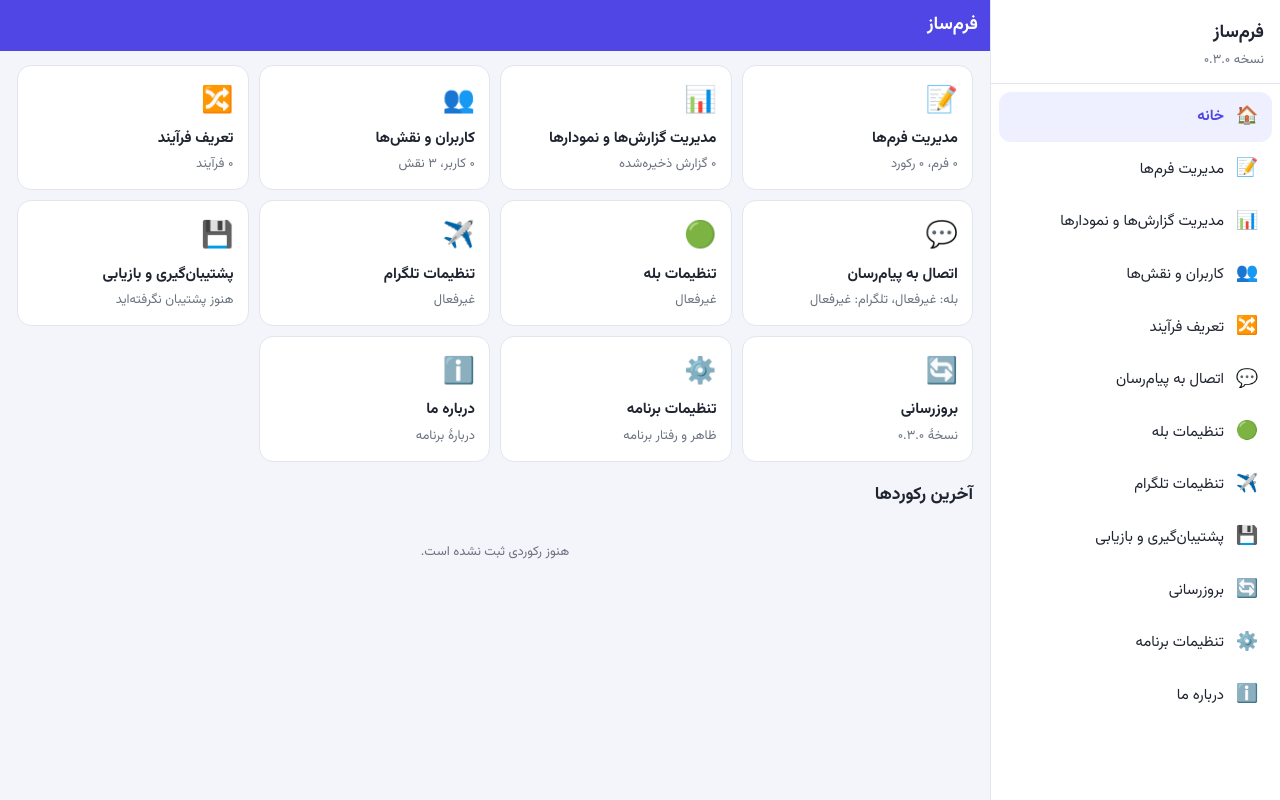
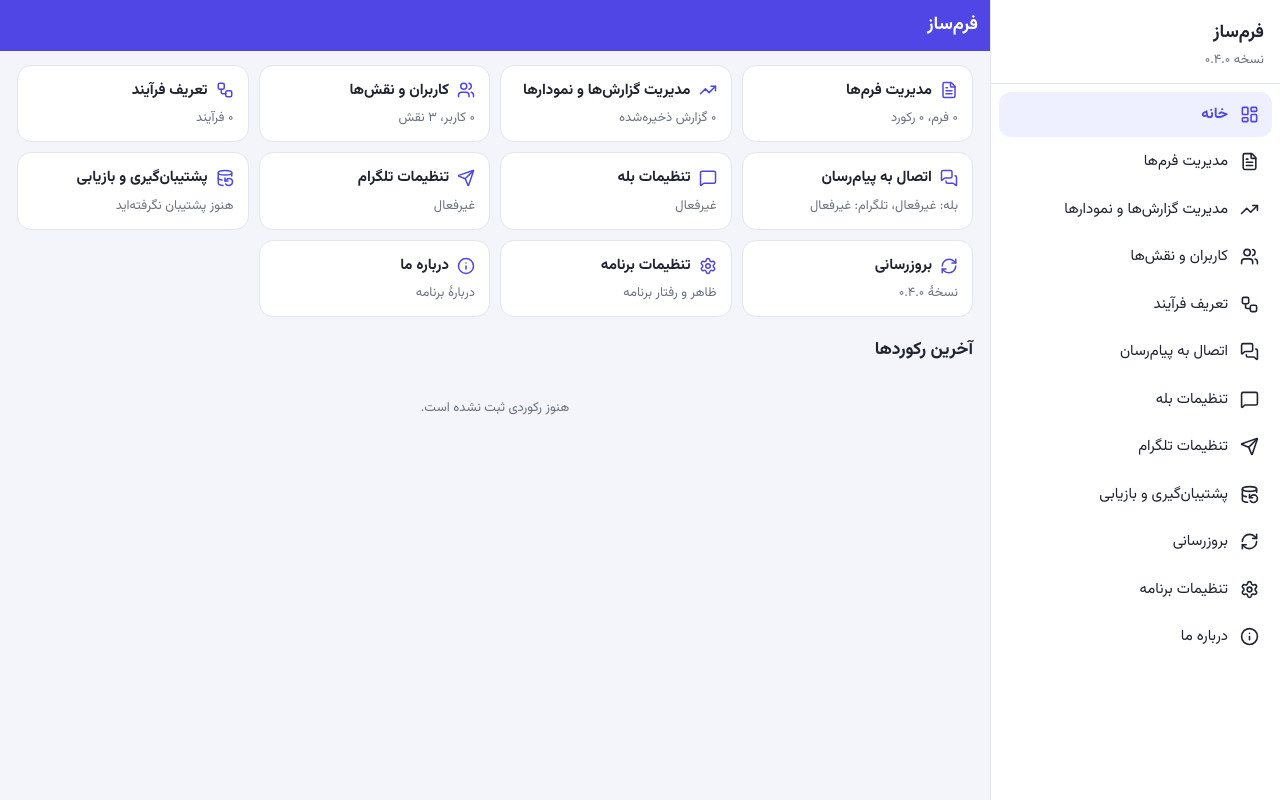
Before and after one commit to myaghoubi/DBMS-pwa, a plain HTML site: page index.html in a window 1280 px wide. Drawn offline with nearby package versions, Linux system fonts and the light colour scheme; animation ran at ten frames a second; a web font is replaced by a local one.

Commit message:
Use Lucide icons for menu and buttons, remove large icons (v0.4.0)
- icons loaded from vendor/lucide.min.js, falling back to a pinned CDN version
- buttons get icons automatically from a single label->icon table
- service worker caches the icon library for offline use

Co-Authored-By: Claude Sonnet 5.5 <noreply@anthropic.com>
Claude-Session: https://claude.ai/code/session_01D41KygAjaa9rS49MGi9TuN

```diff
--- a/index.html
+++ b/index.html
@@ -63,7 +63,6 @@ p{margin:2px 0}
 .tiles{display:grid;grid-template-columns:repeat(auto-fill,minmax(210px,1fr));gap:10px;margin-bottom:18px}
 .tile{display:flex;flex-direction:column;gap:2px;background:var(--card);border:1px solid var(--line);border-radius:14px;padding:14px}
 .tile:hover{border-color:var(--pri)}
-.tile-ic{font-size:26px}
 .steps{margin:8px 0 0;padding-inline-start:22px}
 .about{text-align:center}
 .bars{display:flex;flex-direction:column;gap:8px;margin-top:8px}
@@ -83,6 +82,15 @@ p{margin:2px 0}
 .menu-btn.has-update{position:relative}
 .menu-btn.has-update::after{content:"";position:absolute;top:6px;left:6px;width:9px;height:9px;border-radius:50%;background:#f59e0b}
 .cl{margin-bottom:10px}
+
+.ic{display:inline-flex;align-items:center;justify-content:center;flex:none;font-style:normal}
+svg.lucide{width:1.15em;height:1.15em;stroke-width:2;flex:none}
+.btn,.fab{display:inline-flex;align-items:center;justify-content:center;gap:6px}
+.icon-btn svg.lucide{width:20px;height:20px}
+.dr-ic{width:22px;display:inline-flex;justify-content:center}.dr-ic svg.lucide{width:19px;height:19px}
+.tile-t{display:flex;align-items:center;gap:8px;font-size:15px}.tile-t svg.lucide{width:18px;height:18px;color:var(--pri)}
+.star svg.lucide{width:28px;height:28px}.star.on svg.lucide{fill:currentColor}
+.tile{gap:4px;padding:12px 14px}
 /* fields */
 .field{margin-bottom:14px}
 .lbl{font-weight:600;margin-bottom:4px}
@@ -534,30 +542,68 @@ function buildSubform(f,value,depth){
 }
 
 /* ---------- pages / shell ---------- */
-const APP_VERSION='0.3.0';
+const APP_VERSION='0.4.0';
 const DB={get:(k,d)=>load('fb.'+k,d),set:(k,v)=>save('fb.'+k,v)};
 const F=(id,label,type,extra)=>({id,label,type,...extra});
+/* ---------- icons (Lucide) ---------- */
+const FB={plus:'+',x:'✕',pencil:'✎','arrow-up':'↑','arrow-down':'↓','arrow-right':'→',menu:'☰',check:'✓','chevron-right':'›','chevron-left':'‹',star:'★'};
+const ic=name=>h('i',{'data-lucide':name,class:'ic','aria-hidden':'true'},FB[name]||'');
+const ICON_ONLY=new Set(['✕','✎','↑','↓','→','☰','✓','›','‹']);
+const ICON_OF={'✕':'x','✎':'pencil','↑':'arrow-up','↓':'arrow-down','→':'arrow-right','☰':'menu','✓':'check','›':'chevron-right','‹':'chevron-left'};
+const LABEL_ICONS={
+  'ذخیره':'save','ذخیره فرم':'save','ذخیرهٔ تغییرات':'save','ذخیره و ثبت جدید':'save','تأیید':'check','انصراف':'x','بعداً':'clock',
+  'حذف':'trash-2','حذف ردیف':'trash-2','ویرایش':'pencil','ویرایش فرم':'pencil','ثبت رکورد':'file-plus','رکوردها':'list',
+  'امروز':'calendar','پاک کردن':'eraser','خروجی CSV':'file-spreadsheet','خروجی JSON':'file-json',
+  'مشاهده':'eye','مشاهده و بروزرسانی':'eye','بروزرسانی اکنون':'refresh-cw','بررسی بروزرسانی':'refresh-cw',
+  'نصب برنامه':'download','نصب برنامه روی دستگاه':'download','پاک کردن کش و بارگذاری مجدد':'rotate-ccw',
+  'دریافت فایل پشتیبان':'download','انتخاب فایل پشتیبان':'upload','پاک کردن همهٔ داده‌ها':'trash-2',
+  'بررسی اتصال':'plug','ارسال پیام آزمایشی':'send','ارسال پیام آزمایشی به همه':'send',
+  'تنظیمات بله':'settings','تنظیمات تلگرام':'settings','کاربران':'users','نقش‌ها':'shield'
+};
+// آیکون دکمه‌ها به‌صورت خودکار از روی برچسب افزوده می‌شود تا جدول آیکون‌ها در یک جا باشد
+function decorate(){
+  document.querySelectorAll('.btn:not([data-ic]),.fab:not([data-ic]),.icon-btn:not([data-ic]),.star:not([data-ic])').forEach(el=>{
+    el.dataset.ic='1';
+    let t=el.textContent.trim(),name=null;
+    if(el.classList.contains('star')){el.textContent='';el.append(ic('star'));return;}
+    if(ICON_ONLY.has(t)){el.textContent='';el.append(ic(ICON_OF[t]));return;}
+    if(/^＋/.test(t))name='plus';else name=LABEL_ICONS[t];
+    if(!name)return;
+    const tn=[...el.childNodes].find(n=>n.nodeType===3&&n.nodeValue.trim());
+    if(tn)tn.nodeValue=tn.nodeValue.replace(/^\s*＋\s*/,'');
+    el.prepend(ic(name));
+  });
+}
+function renderIcons(){if(window.lucide&&lucide.createIcons)lucide.createIcons();}
+function loadScript(src){return new Promise((ok,no)=>{const s=document.createElement('script');s.src=src;s.onload=()=>window.lucide?ok():no();s.onerror=no;document.head.append(s);});}
+function loadLucide(){
+  // اول نسخهٔ محلی (برای آفلاین کامل)، در غیر این‌صورت CDN با نسخهٔ ثابت
+  loadScript('vendor/lucide.min.js').catch(()=>loadScript('https://unpkg.com/lucide@0.468.0/dist/umd/lucide.min.js')).then(renderIcons).catch(()=>{});
+}
+let icRaf=0;
+new MutationObserver(()=>{if(icRaf)return;icRaf=requestAnimationFrame(()=>{icRaf=0;decorate();renderIcons();});}).observe(document.documentElement,{childList:true,subtree:true});
+
 const appName=()=>DB.get('settings',{}).appName||'فرم‌ساز';
 const MENU=[
-  ['home','خانه','🏠','#/'],
-  ['forms','مدیریت فرم‌ها','📝','#/forms'],
-  ['reports','مدیریت گزارش‌ها و نمودارها','📊','#/reports'],
-  ['users','کاربران و نقش‌ها','👥','#/users'],
-  ['process','تعریف فرآیند','🔀','#/process'],
-  ['messenger','اتصال به پیام‌رسان','💬','#/messenger'],
-  ['bale','تنظیمات بله','🟢','#/bale'],
-  ['telegram','تنظیمات تلگرام','✈️','#/telegram'],
-  ['backup','پشتیبان‌گیری و بازیابی','💾','#/backup'],
-  ['update','بروزرسانی','🔄','#/update'],
-  ['settings','تنظیمات برنامه','⚙️','#/settings'],
-  ['about','درباره ما','ℹ️','#/about']
+  ['home','خانه','layout-dashboard','#/'],
+  ['forms','مدیریت فرم‌ها','file-text','#/forms'],
+  ['reports','مدیریت گزارش‌ها و نمودارها','trending-up','#/reports'],
+  ['users','کاربران و نقش‌ها','users','#/users'],
+  ['process','تعریف فرآیند','workflow','#/process'],
+  ['messenger','اتصال به پیام‌رسان','messages-square','#/messenger'],
+  ['bale','تنظیمات بله','message-square','#/bale'],
+  ['telegram','تنظیمات تلگرام','send','#/telegram'],
+  ['backup','پشتیبان‌گیری و بازیابی','database-backup','#/backup'],
+  ['update','بروزرسانی','refresh-cw','#/update'],
+  ['settings','تنظیمات برنامه','settings','#/settings'],
+  ['about','درباره ما','info','#/about']
 ];
 let drawerEl,backdropEl;
 function buildDrawer(){
   backdropEl=h('div',{id:'backdrop',onclick:closeDrawer});
   drawerEl=h('nav',{id:'drawer','aria-label':'منوی اصلی'},
     h('div',{class:'dr-head'},h('b',{id:'dr-name'},appName()),h('span',{class:'muted sm'},'نسخه '+fa(APP_VERSION))),
-    h('div',{class:'dr-list'},MENU.map(m=>h('a',{href:m[3],'data-id':m[0],class:'dr-item',onclick:closeDrawer},h('span',{class:'dr-ic'},m[2]),m[1]))));
+    h('div',{class:'dr-list'},MENU.map(m=>h('a',{href:m[3],'data-id':m[0],class:'dr-item',onclick:closeDrawer},h('span',{class:'dr-ic'},ic(m[2])),m[1]))));
   document.body.append(backdropEl,drawerEl);
 }
 const openDrawer=()=>{drawerEl.classList.add('open');backdropEl.classList.add('show');};
@@ -631,7 +677,7 @@ function viewHome(){
   };
   const latest=forms.flatMap(f=>(recs[f.id]||[]).map(r=>({f,r}))).sort((a,b)=>b.r.createdAt-a.r.createdAt).slice(0,5);
   page({title:appName()},
-    h('div',{class:'tiles'},MENU.slice(1).map(m=>h('a',{class:'tile',href:m[3]},h('span',{class:'tile-ic'},m[2]),h('b',{},m[1]),h('span',{class:'muted sm'},info[m[0]]||'')))),
+    h('div',{class:'tiles'},MENU.slice(1).map(m=>h('a',{class:'tile',href:m[3]},h('b',{class:'tile-t'},ic(m[2]),m[1]),h('span',{class:'muted sm'},info[m[0]]||'')))),
     h('h3',{},'آخرین رکوردها'),
     latest.length?latest.map(x=>h('a',{class:'card',style:'display:block',href:`#/records/${x.f.id}`},h('b',{},x.f.title),' ',h('span',{class:'muted sm'},fmtDT(x.r.createdAt)),h('p',{class:'sm muted'},summarize(x.f,x.r.data)||'—'))):h('div',{class:'empty sm'},'هنوز رکوردی ثبت نشده است.'));
 }
@@ -1067,7 +1113,7 @@ function viewSettings(){
 }
 function viewAbout(){
   page({title:'درباره ما'},
-    h('div',{class:'card about'},h('img',{src:'icon-192.png',width:72,height:72,alt:'',style:'border-radius:16px'}),h('h2',{},appName()),h('p',{class:'muted'},'نسخهٔ '+fa(APP_VERSION)),
+    h('div',{class:'card about'},h('h2',{},appName()),h('p',{class:'muted'},'نسخهٔ '+fa(APP_VERSION)),
       h('p',{},'سامانهٔ فرم‌ساز، گزارش‌گیری و فرآیندها؛ اجرا روی مرورگر و قابل نصب به‌صورت PWA.')),
     h('div',{class:'card'},h('h2',{},'امکانات'),h('ul',{class:'steps'},
       ['فرم‌ساز با فیلدهای متنوع و تقویم شمسی','زیرفرم‌های دیالوگی و درون‌خط (تک‌رکوردی و چندرکوردی)','گزارش و نمودار','کاربران، نقش‌ها و تعریف فرآیند','اتصال به بله و تلگرام','پشتیبان‌گیری، بازیابی و بروزرسانی'].map(x=>h('li',{},x)))),
@@ -1240,7 +1286,7 @@ function route(){
   }catch(e){console.error(e);page({title:'خطا',back:'#/'},h('div',{class:'empty'},'خطایی رخ داد: '+e.message));}
 }
 window.addEventListener('hashchange',route);
-buildDrawer();applySettings();route();scheduleUpdateChecks();setTimeout(checkIfDue,3000);
+loadLucide();buildDrawer();applySettings();route();scheduleUpdateChecks();setTimeout(checkIfDue,3000);
 if('serviceWorker' in navigator&&location.protocol.startsWith('http')){
   const had=!!navigator.serviceWorker.controller;let reloading=false;
   navigator.serviceWorker.addEventListener('controllerchange',()=>{if(had&&!reloading){reloading=true;location.reload();}});
--- a/sw.js
+++ b/sw.js
@@ -1,7 +1,7 @@
-const VERSION = '0.3.0';
+const VERSION = '0.4.0';
 const CACHE = 'formbuilder-v' + VERSION;
 const ASSETS = ['./', './index.html', './manifest.webmanifest', './icon-192.png', './icon-512.png'];
-const FONT_HOSTS = ['fonts.googleapis.com', 'fonts.gstatic.com'];
+const FONT_HOSTS = ['fonts.googleapis.com', 'fonts.gstatic.com', 'unpkg.com']; // فونت و کتابخانهٔ آیکون
 
 self.addEventListener('install', e => {
   e.waitUntil(caches.open(CACHE).then(c => c.addAll(ASSETS)));
@@ -38,7 +38,7 @@ self.addEventListener('fetch', e => {
           }
           return res;
         })
-        .catch(() => cached || (sameOrigin ? caches.match('./index.html') : Response.error()));
+        .catch(() => cached || (sameOrigin && e.request.mode === 'navigate' ? caches.match('./index.html') : Response.error()));
       return cached || net;
     })
   );
--- a/version.json
+++ b/version.json
@@ -1,7 +1,16 @@
 {
-  "version": "0.3.0",
+  "version": "0.4.0",
   "date": "1405/08/28",
   "changelog": [
+    {
+      "version": "0.4.0",
+      "date": "1405/08/28",
+      "notes": [
+        "آیکون‌های Lucide برای منو و دکمه‌ها",
+        "حذف آیکون‌های بزرگ (کاشی‌های خانه و صفحهٔ درباره)",
+        "بارگذاری Lucide از vendor/ یا CDN با نسخهٔ ثابت و کش آفلاین"
+      ]
+    },
     {
       "version": "0.3.0",
       "date": "1405/08/28",
```
